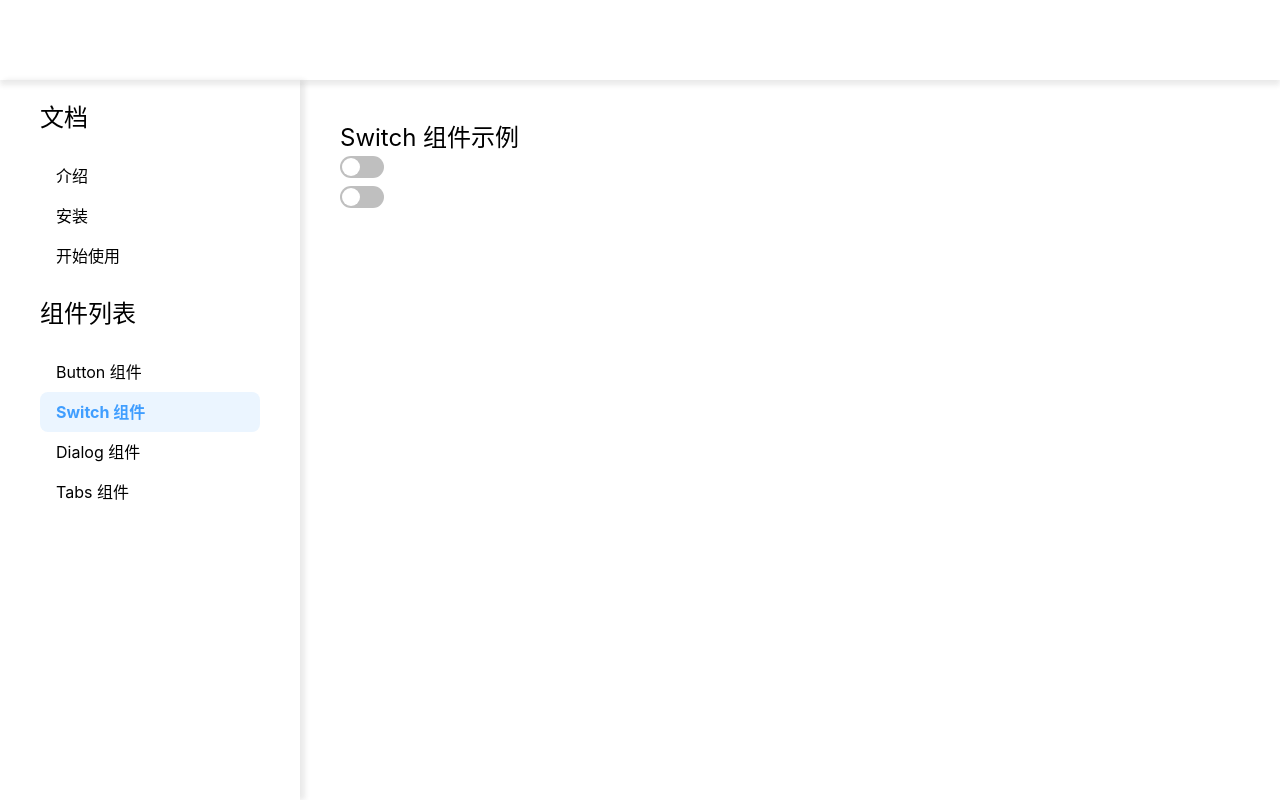
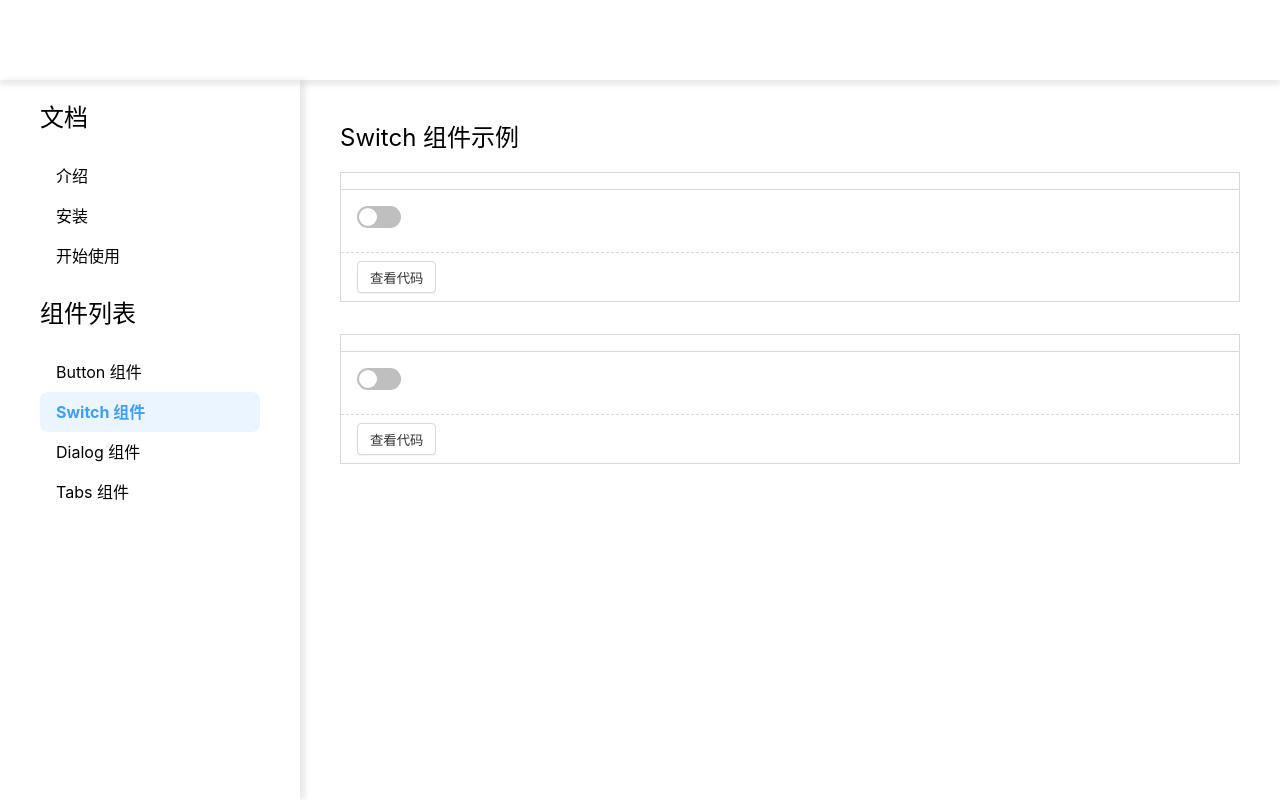
Before and after one commit to dongdong12138/nuomi-ui-vue, a Vue app: page /#/doc/switch in a window 1280 px wide. Built offline with nearby package versions, Linux system fonts and the light colour scheme.

Commit message:
完善 Switch 组件文档

```diff
--- a/src/router/index.ts
+++ b/src/router/index.ts
@@ -13,7 +13,7 @@ const router = createRouter({
         { path: 'install', name: 'install', component: () => import('@/views/Install.vue') },
         { path: 'get-started', name: 'getStarted', component: () => import('@/views/GetStarted.vue') },
         { path: 'button', name: 'button', component: () => import('@/views/ButtonDoc/index.vue') },
-        { path: 'switch', name: 'switch', component: () => import('@/views/SwitchDoc.vue') },
+        { path: 'switch', name: 'switch', component: () => import('@/views/SwitchDoc/index.vue') },
         { path: 'dialog', name: 'dialog', component: () => import('@/views/DialogDoc.vue') },
         { path: 'tabs', name: 'tabs', component: () => import('@/views/TabsDoc.vue') },
         { path: '', name: 'redirect', redirect: '/doc/intro' }
--- a/src/views/SwitchDoc.vue
+++ /dev/null
@@ -1,21 +0,0 @@
-<script setup lang="ts">
-import { ref } from 'vue';
-import NSwitch from '@/lib/NSwitch.vue';
-
-const open = ref(false);
-const open1 = ref(false);
-</script>
-
-<template>
-  <h2>Switch 组件示例</h2>
-  <div>
-    <n-switch v-model="open"></n-switch>
-  </div>
-  <div>
-    <n-switch v-model="open1" disabled></n-switch>
-  </div>
-</template>
-
-<style scoped lang="scss">
-
-</style>
--- /dev/null
+++ b/src/views/SwitchDoc/SwitchDemo1.vue
@@ -0,0 +1,12 @@
+<demo>基本使用</demo>
+
+<script setup lang="ts">
+import { ref } from 'vue';
+import NSwitch from '@/lib/NSwitch.vue';
+
+const open = ref(false);
+</script>
+
+<template>
+  <n-switch v-model="open"></n-switch>
+</template>
--- /dev/null
+++ b/src/views/SwitchDoc/SwitchDemo2.vue
@@ -0,0 +1,12 @@
+<demo>支持 disabled 属性</demo>
+
+<script setup lang="ts">
+import { ref } from 'vue';
+import NSwitch from '@/lib/NSwitch.vue';
+
+const open = ref(false);
+</script>
+
+<template>
+  <n-switch v-model="open" disabled></n-switch>
+</template>
--- /dev/null
+++ b/src/views/SwitchDoc/index.vue
@@ -0,0 +1,11 @@
+<script setup lang="ts">
+import VueDemo from '@/components/VueDemo.vue';
+import SwitchDemo1 from './SwitchDemo1.vue';
+import SwitchDemo2 from './SwitchDemo2.vue';
+</script>
+
+<template>
+  <h2>Switch 组件示例</h2>
+  <vue-demo :component="SwitchDemo1" />
+  <vue-demo :component="SwitchDemo2" />
+</template>
```
